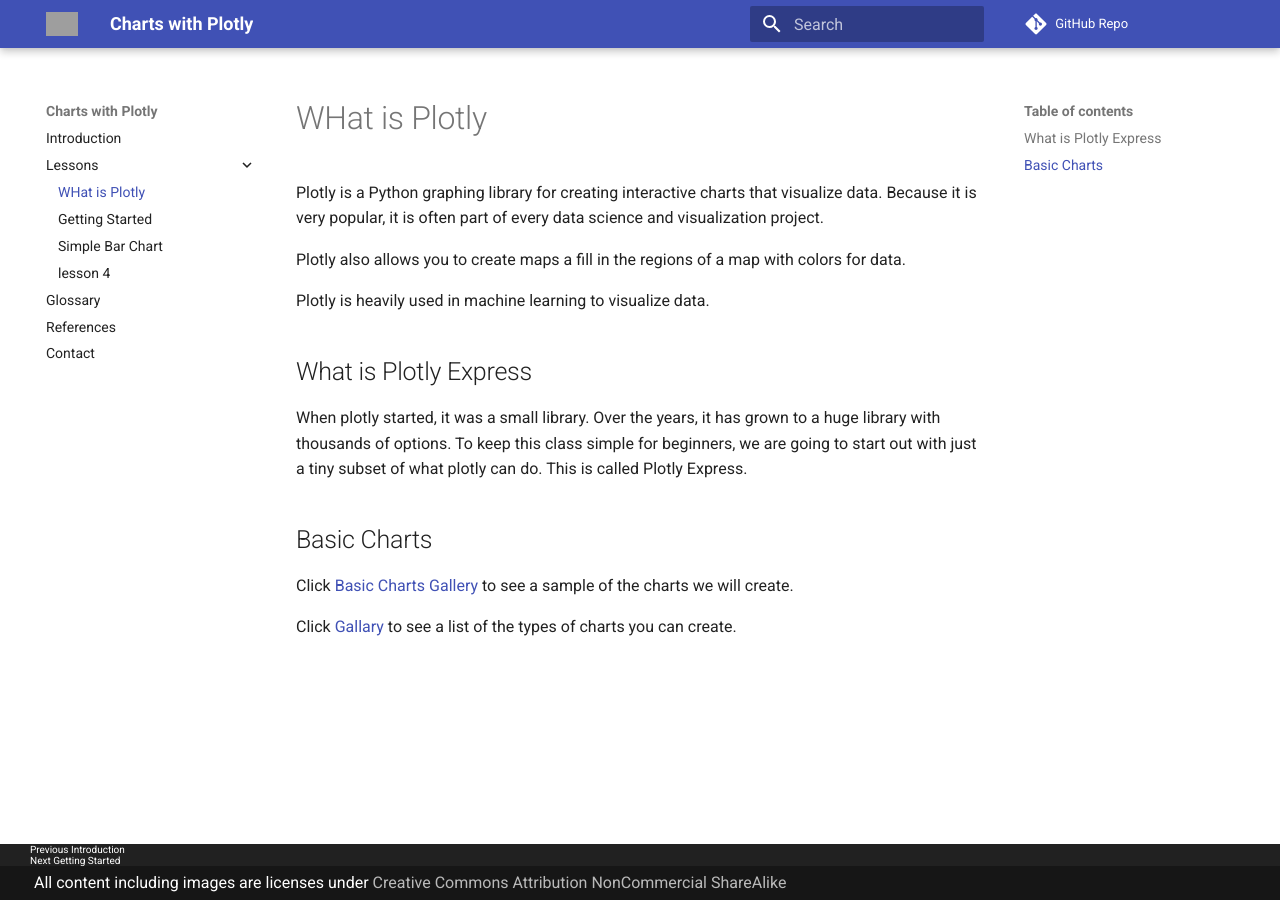
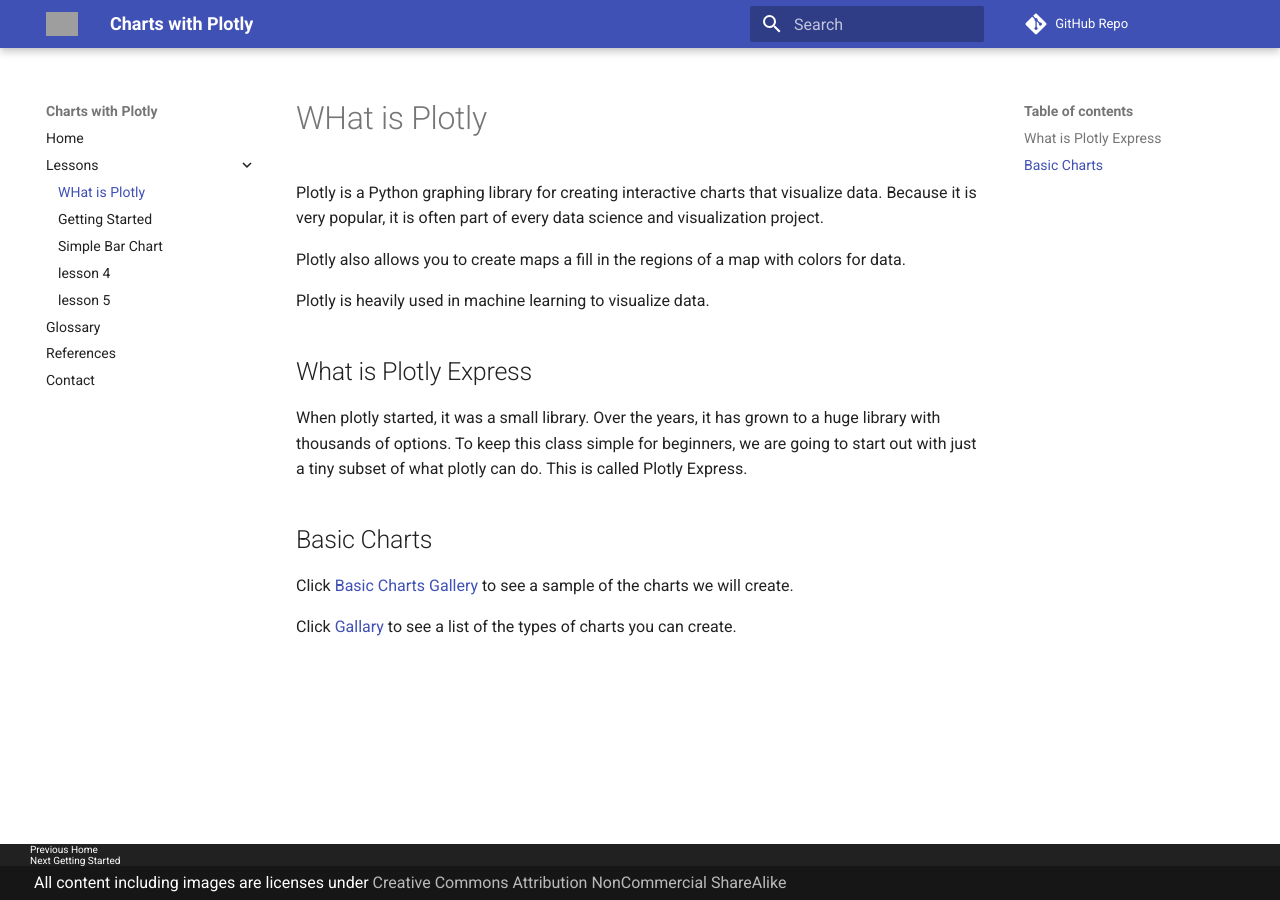
Before and after one commit to CoderDojoTC/plotly, an MkDocs documentation site: the page built from docs/lessons/01-what-is-plotly.md, in a window 1280 px wide. Built offline with MkDocs 1.6.1 and Material for MkDocs 9.7.7, drawn with Linux system fonts in a browser that asks for light colours; comment, search, counter and statistics services are not loaded; grey boxes are pictures that could not be loaded.

Commit message:
updates to markdown content

```diff
--- a/mkdocs.yml
+++ b/mkdocs.yml
@@ -1,12 +1,12 @@
 site_name: Charts with Plotly
 nav:
-  - Introduction: index.md
-
+  - Home: index.md
   - Lessons:
     - WHat is Plotly: lessons/01-what-is-plotly.md
     - Getting Started: lessons/02-getting-started.md
     - Simple Bar Chart: lessons/03-simple-bar-chart.md
     - lesson 4: lessons/04-lesson.md
+    - lesson 5: lessons/05-lesson.md
   - Glossary: glossary.md
   - References: references.md
   - Contact: contact.md
```
